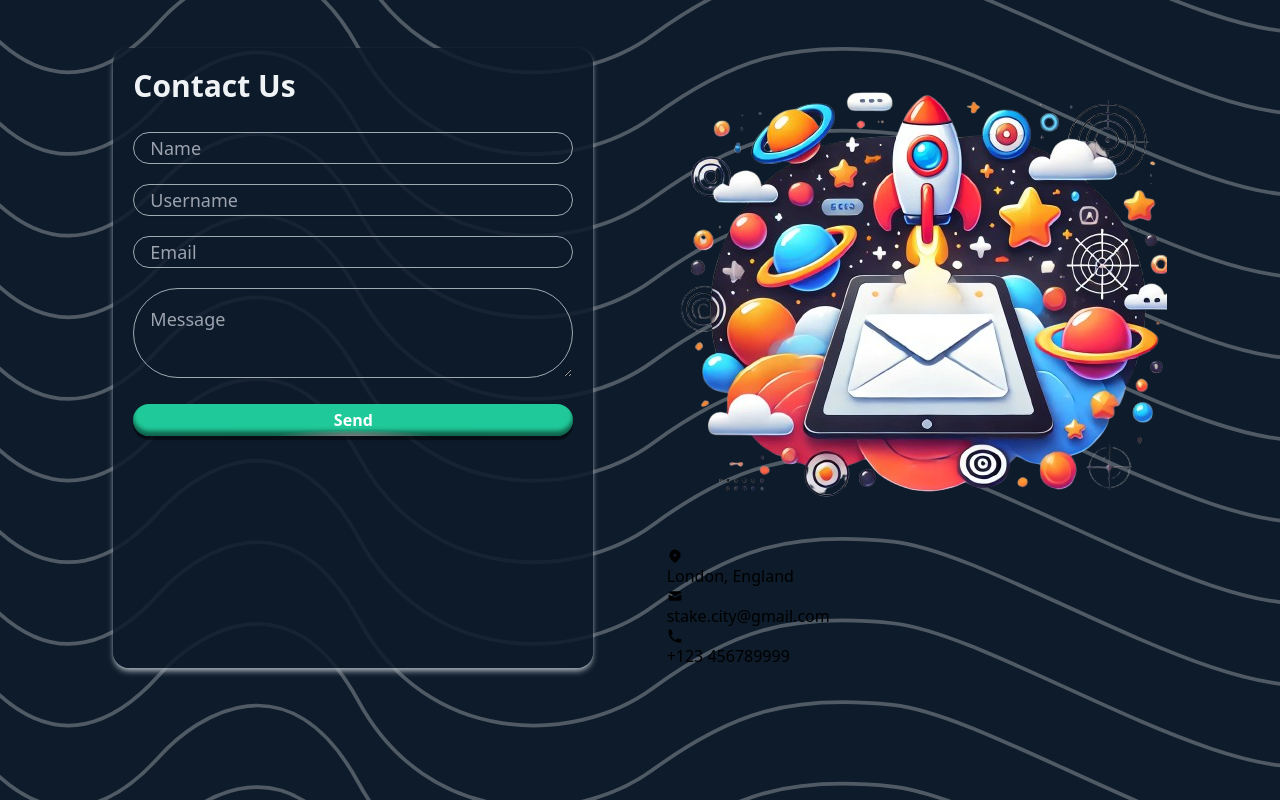
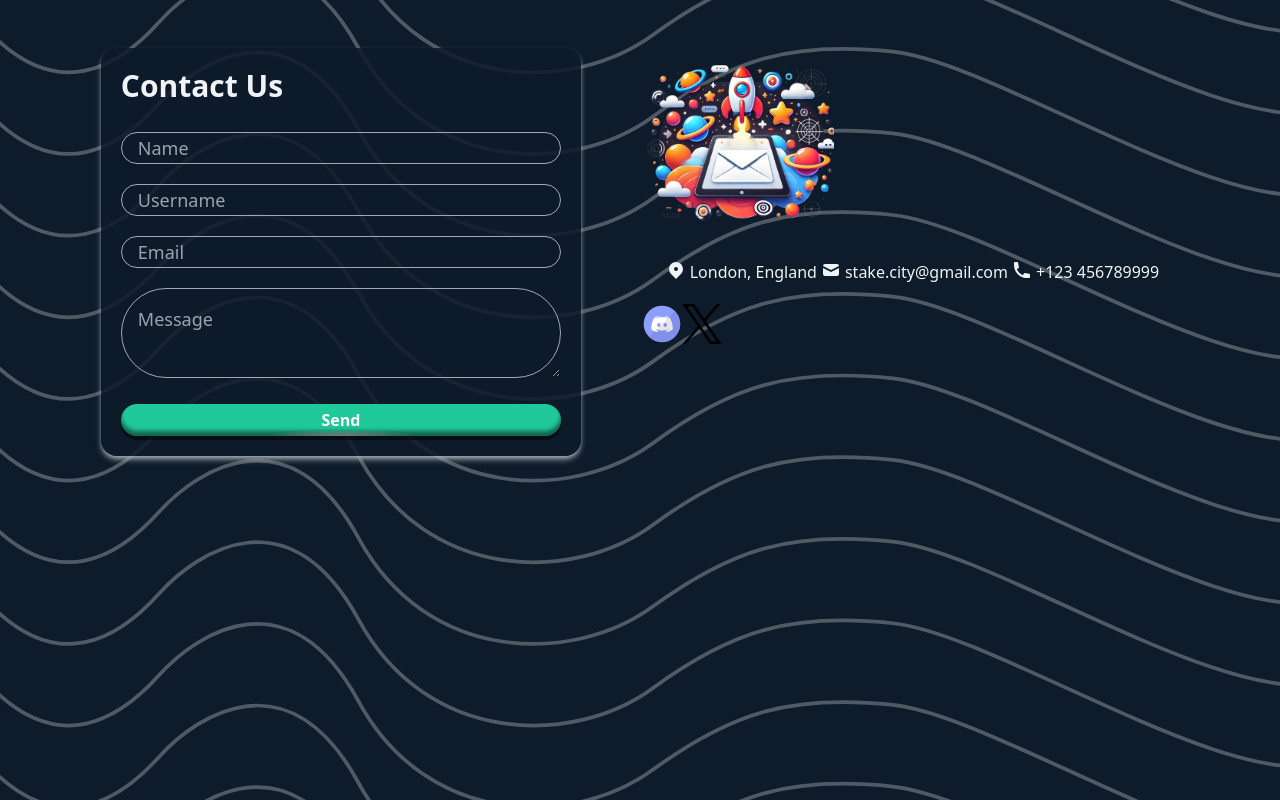
Before and after one commit to NduNdu21/stake.city-ndudev, a React (Create React App) app: page /contact-us in a window 1280 px wide. Built offline with nearby package versions, Linux system fonts and the light colour scheme; no server answers; a web font is replaced by a local one.

Commit message:
Adjusting height and width of the graphic

```diff
--- a/src/components/Contactus.jsx
+++ b/src/components/Contactus.jsx
@@ -2,6 +2,8 @@ import React from "react";
 import moonPic from "../imgs/moon.svg"
 import rocketPic from "../imgs/rocket.svg"
 import graphic from "../imgs/graphic.png"
+import discord from "../imgs/discord-icon.svg"
+import twitter from "../imgs/x-icon.svg"
 import { HiLocationMarker, HiMail, HiPhone } from "react-icons/hi";
 
 
@@ -19,16 +21,19 @@ export default function ContactUs() {
                     <button className="h-8 w-full text-white text-base font-semibold rounded-full transition-all duration-700 bg-[#20C997]">Send</button>
                 </form>
                 <div>
-                    <img src={graphic} alt="graphic" className="" />
-                    <div id="contact" className="">
-                        <HiLocationMarker />
-                        <p>London, England</p>
-                        <HiMail />
-                        <p>stake.city@gmail.com</p>
-                        <HiPhone />
-                        <p>+123 456789999</p>
+                    <img src={graphic} alt="graphic" className="w-48 h-48" />
+                    <div id="contact" className="flex m-5">
+                        <HiLocationMarker className="w-5 h-5 text-[#F0F3F5] mx-1" />
+                        <p className="text-[#F0F3F5]">London, England</p>
+                        <HiMail className="w-5 h-5 text-[#F0F3F5] mx-1"/>
+                        <p className="text-[#F0F3F5]">stake.city@gmail.com</p>
+                        <HiPhone className="w-5 h-5 text-[#F0F3F5] mx-1"/>
+                        <p className="text-[#F0F3F5]">+123 456789999</p>
                     </div>
-
+                    <div id="socials" className="flex">
+                        <a href="http://"><img src={discord} alt="" className="w-10 h-10"/></a>
+                        <a href="http://"><img src={twitter} alt="" className="w-10 h-10"/></a>
+                    </div>
                 </div>
             </div>
         </div>
```
